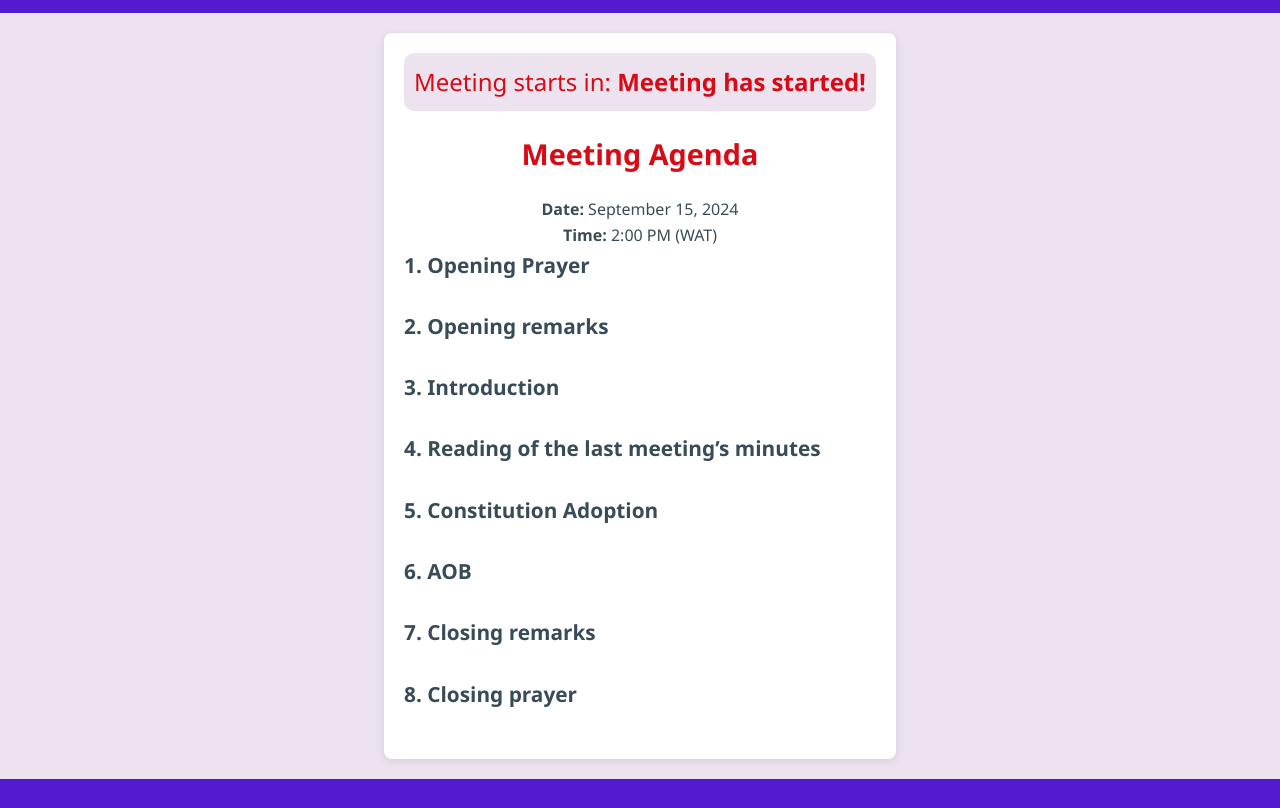
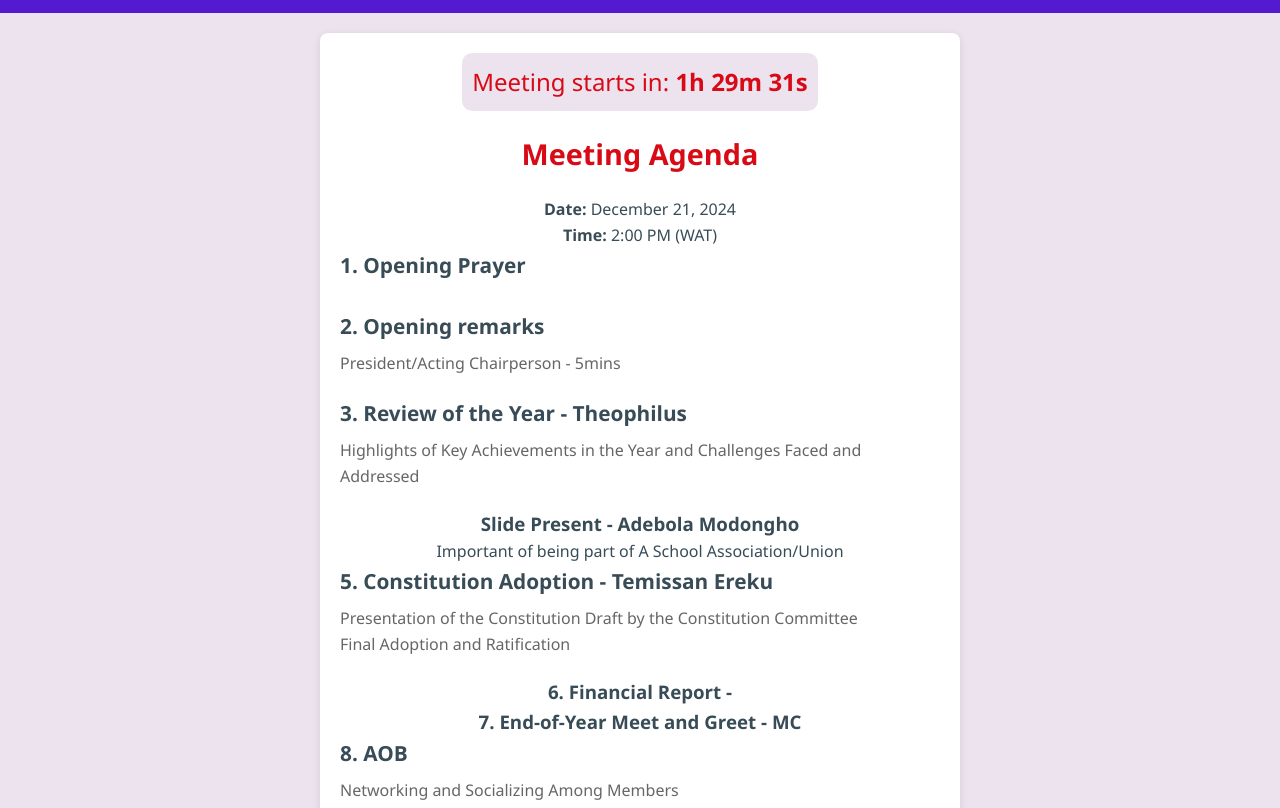
Before and after one commit to drewmod/c.d.s.o.s.a, a plain HTML site: page index.html in a window 1280 px wide. Shown: the part 139-947 px from the top of the page. Drawn offline with Linux system fonts and the light colour scheme.

Commit message:
updated meeting december 21

```diff
--- a/index.html
+++ b/index.html
@@ -21,13 +21,13 @@
         </div>
 
         <!-- Join Meeting Button in the Header -->
-        <a href="https://meet.google.com/kfg-qijb-xvx" target="_blank" class="meeting-link">Join the Meeting Online</a>
+        <a href="https://meet.google.com/uqc-zzqy-rut" target="_blank" class="meeting-link">Join the Meeting Online</a>
     </header>
 
     <main>
         <div id="countdown">Meeting starts in: <span id="time"></span></div>
         <h2>Meeting Agenda</h2>
-        <p><strong>Date:</strong> September 15, 2024</p>
+        <p><strong>Date:</strong> December 21, 2024</p>
         <p><strong>Time:</strong> 2:00 PM (WAT)</p>
 
         <div class="agenda">
@@ -36,21 +36,35 @@
             </div>
             <div class="agenda-item">
                 <h3>2. Opening remarks</h3>
+                <p>President/Acting Chairperson - 5mins</p>
             </div>
             <div class="agenda-item">
-                <h3>3. Introduction</h3>
+                <h3>3. Review of the Year - Theophilus </h3>
+                    <p> Highlights of Key Achievements
+                    in the Year and Challenges Faced and Addressed</p>
+
+            </div>
+            <h3>Slide Present - Adebola Modongho</h3>
+            <p>Important of being part of A School Association/Union</p>
+            <div class="agenda-item">
+                <h3>5. Constitution Adoption - Temissan Ereku</h3>
+                <p>Presentation of the Constitution Draft by the Constitution Committee</p>
+                <p>Final Adoption and Ratification</p>
+            </div>
+            <div>
+                <h3>6. Financial Report - </h3>
+            </div>
+            <div>
+                <h3>7. End-of-Year Meet and Greet - MC</h3>
             </div>
             <div class="agenda-item">
-                <h3>4. Reading of the last meeting’s minutes</h3>
+                <h3>8. AOB</h3>
+                <p>Networking and Socializing Among Members</p>
+                <p>Sharing Memories and Reconnecting</p>
+                <p>Light Refreshments or Entertainment (if applicable)</p></p>
             </div>
             <div class="agenda-item">
-                <h3>5. Constitution Adoption</h3>
-            </div>
-            <div class="agenda-item">
-                <h3>6. AOB</h3>
-            </div>
-            <div class="agenda-item">
-                <h3>7. Closing remarks</h3>
+                <h3>9. Closing remarks</h3>
             </div>
             <div class="agenda-item">
                 <h3>8. Closing prayer</h3>
@@ -64,16 +78,12 @@
 
     <!-- Countdown Timer Script -->
    <script>
-        // Set the date and time for the countdown
-        var countDownDate = new Date("Nov 17, 2024 14:00:00").getTime();
+    // Set the date and time for the meeting (2 PM WAT on December 21, 2024)
+    var countDownDate = new Date('2024-12-21T14:00:00Z'); // 2 PM WAT is UTC+1
 
     // Update the countdown every second
-        var countdownFunction = setInterval(function() {
-
-            // Get today's date and time
-            var now = new Date().getTime();
-
-            // Find the time remaining
+    var countdownFunction = setInterval(function () {
+        var now = new Date().getTime(); // Get current time in milliseconds
         var distance = countDownDate - now;
 
         // Time calculations for days, hours, minutes, and seconds
@@ -83,11 +93,11 @@
         var seconds = Math.floor((distance % (1000 * 60)) / 1000);
 
         // Output the result in the element with id="time"
-            document.getElementById("time").innerHTML = days + "d " + hours + "h "
-            + minutes + "m " + seconds + "s ";
-
-            // If the countdown is over, write some text
-            if (distance < 0) {
+        if (distance >= 0) {
+            document.getElementById("time").innerHTML =
+                (days > 0 ? days + "d " : "") + hours + "h " + minutes + "m " + seconds + "s ";
+        } else {
+            // Countdown is over
             clearInterval(countdownFunction);
             document.getElementById("time").innerHTML = "Meeting has started!";
         }
```
Lines whose indentation alone changed are shown as unchanged.
